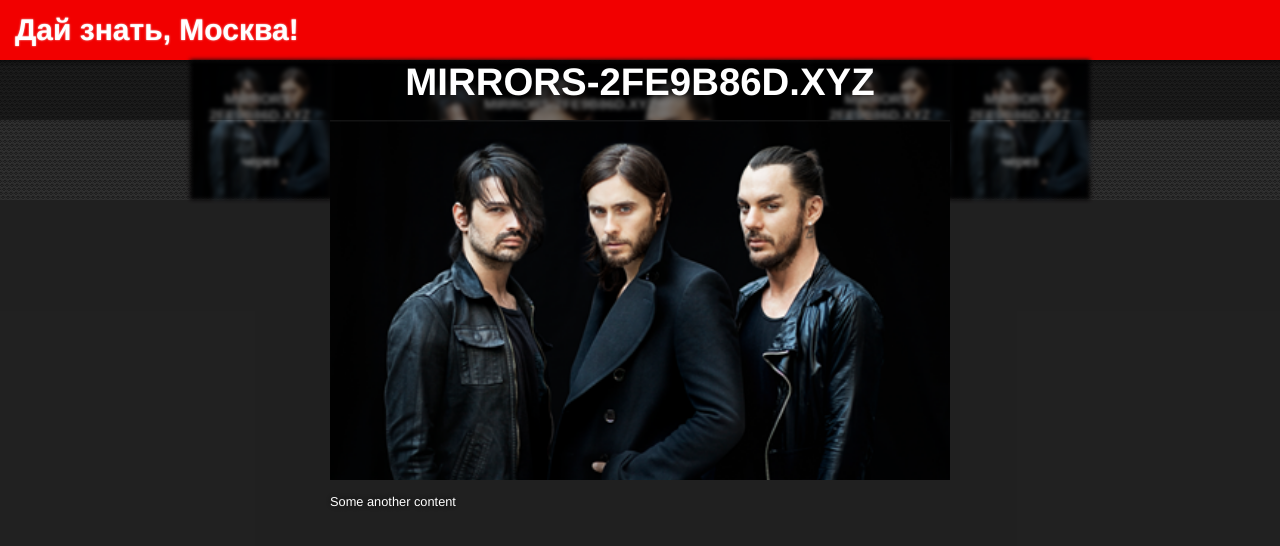
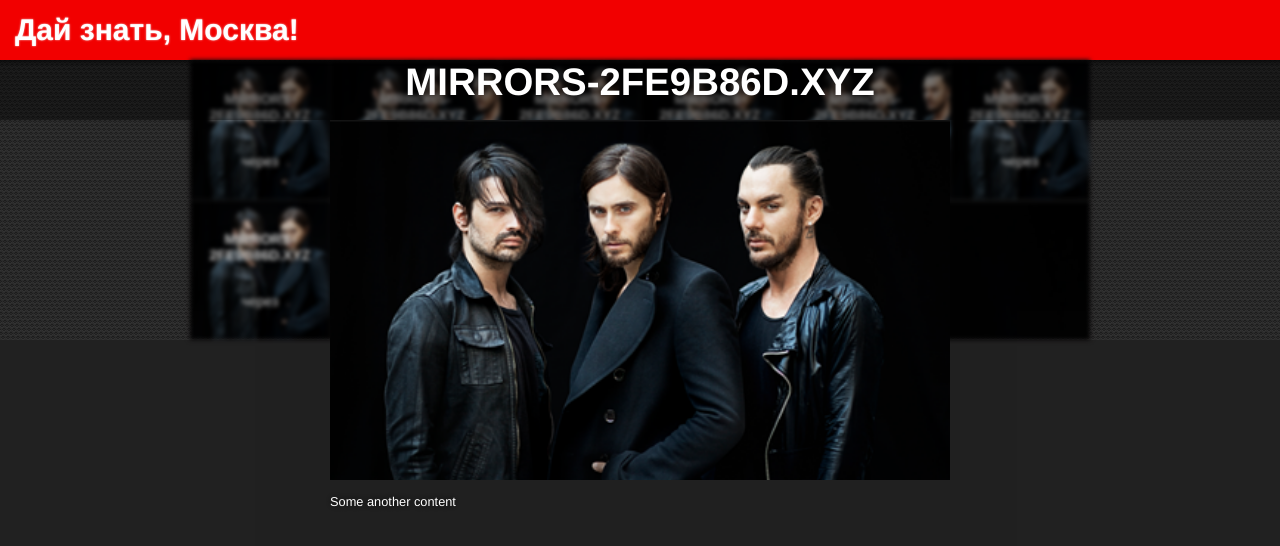
Before and after one commit to pwrmind/try-jekyll, a Jekyll site: the page built from _posts/2009-04-29-slap-chop-1.md, in a window 1280 px wide. Shown: the top 546 px of the page. Built offline with Jekyll 4.4.1, drawn with Linux system fonts in a browser that asks for light colours.

Commit message:
add some post

```diff
--- a/_layouts/event.html
+++ b/_layouts/event.html
@@ -32,5 +32,10 @@
     	<h2 itemprop="name" class="name">{{ page.name }}</h2>
     	<div class="image" style="background-image: url('{{ page.image | relative_url }}')"></div>
     	<div class="description">{{ page.description }}</div>
+    	<div class="microdata">
+            <div itemprop="startDate"></div>
+            <div itemprop="endDate"></div>
+            <div itemprop="location"></div>
+        </div>
     </a>
 </div>
--- /dev/null
+++ b/_posts/2009-04-29-slap-chop-4.md
@@ -0,0 +1,10 @@
+---
+layout: event
+title: MIRRORS-2FE9B86D.XYZ
+name: MIRRORS-2FE9B86D.XYZ
+link: https://pwrmind.github.io/MIRRORS-2FE9B86D.XYZ/
+image: /assets/images/8c0b6728-443f-4a71-bfa2-34a8dbf857de.png
+description: Some another content
+---
+
+Some another content
--- /dev/null
+++ b/_posts/2009-04-29-slap-chop-5.md
@@ -0,0 +1,10 @@
+---
+layout: event
+title: MIRRORS-2FE9B86D.XYZ
+name: MIRRORS-2FE9B86D.XYZ
+link: https://pwrmind.github.io/MIRRORS-2FE9B86D.XYZ/
+image: /assets/images/8c0b6728-443f-4a71-bfa2-34a8dbf857de.png
+description: Some another content
+---
+
+Some another content
--- /dev/null
+++ b/_posts/2009-04-29-slap-chop-6.md
@@ -0,0 +1,10 @@
+---
+layout: event
+title: MIRRORS-2FE9B86D.XYZ
+name: MIRRORS-2FE9B86D.XYZ
+link: https://pwrmind.github.io/MIRRORS-2FE9B86D.XYZ/
+image: /assets/images/8c0b6728-443f-4a71-bfa2-34a8dbf857de.png
+description: Some another content
+---
+
+Some another content
--- /dev/null
+++ b/_posts/2009-04-29-slap-chop-7.md
@@ -0,0 +1,10 @@
+---
+layout: event
+title: MIRRORS-2FE9B86D.XYZ
+name: MIRRORS-2FE9B86D.XYZ
+link: https://pwrmind.github.io/MIRRORS-2FE9B86D.XYZ/
+image: /assets/images/8c0b6728-443f-4a71-bfa2-34a8dbf857de.png
+description: Some another content
+---
+
+Some another content
```
